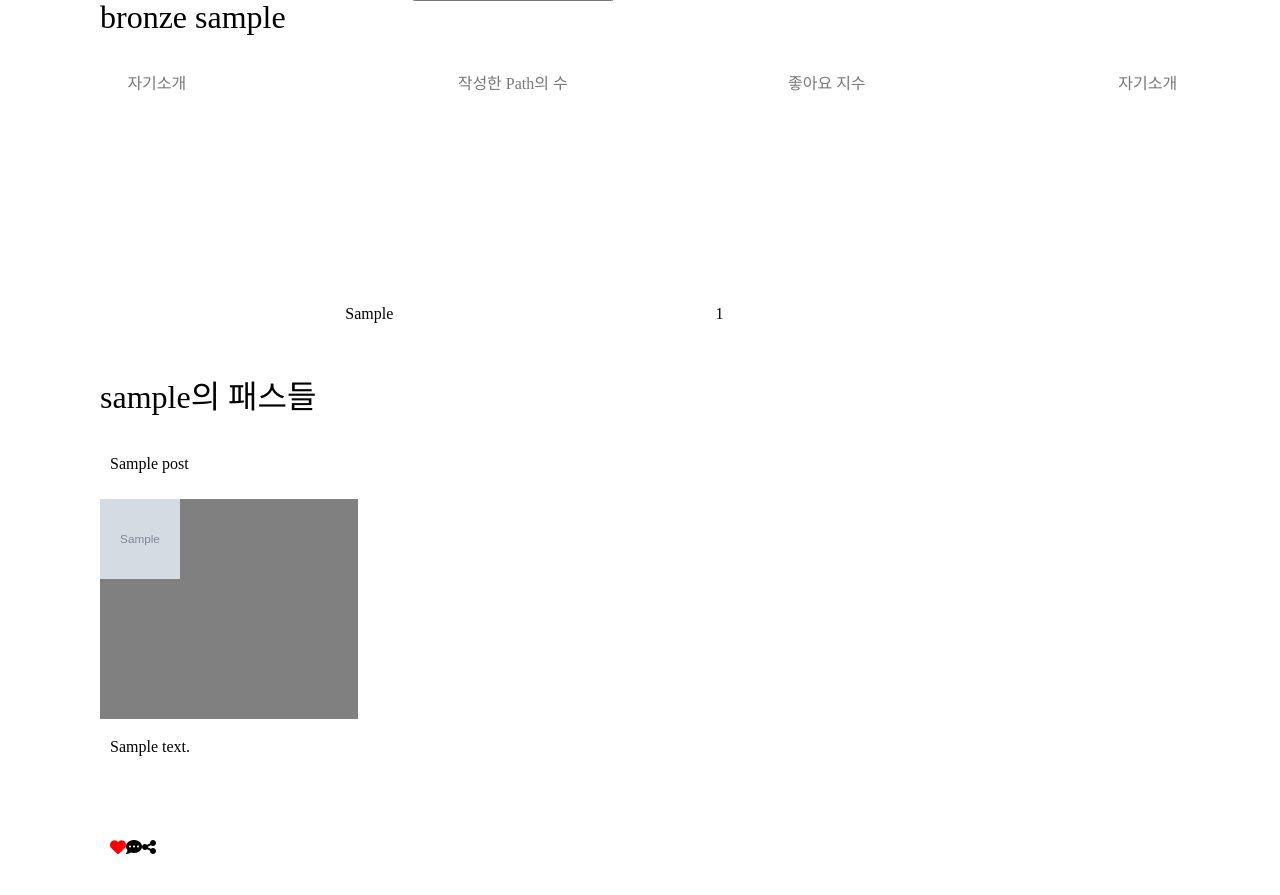
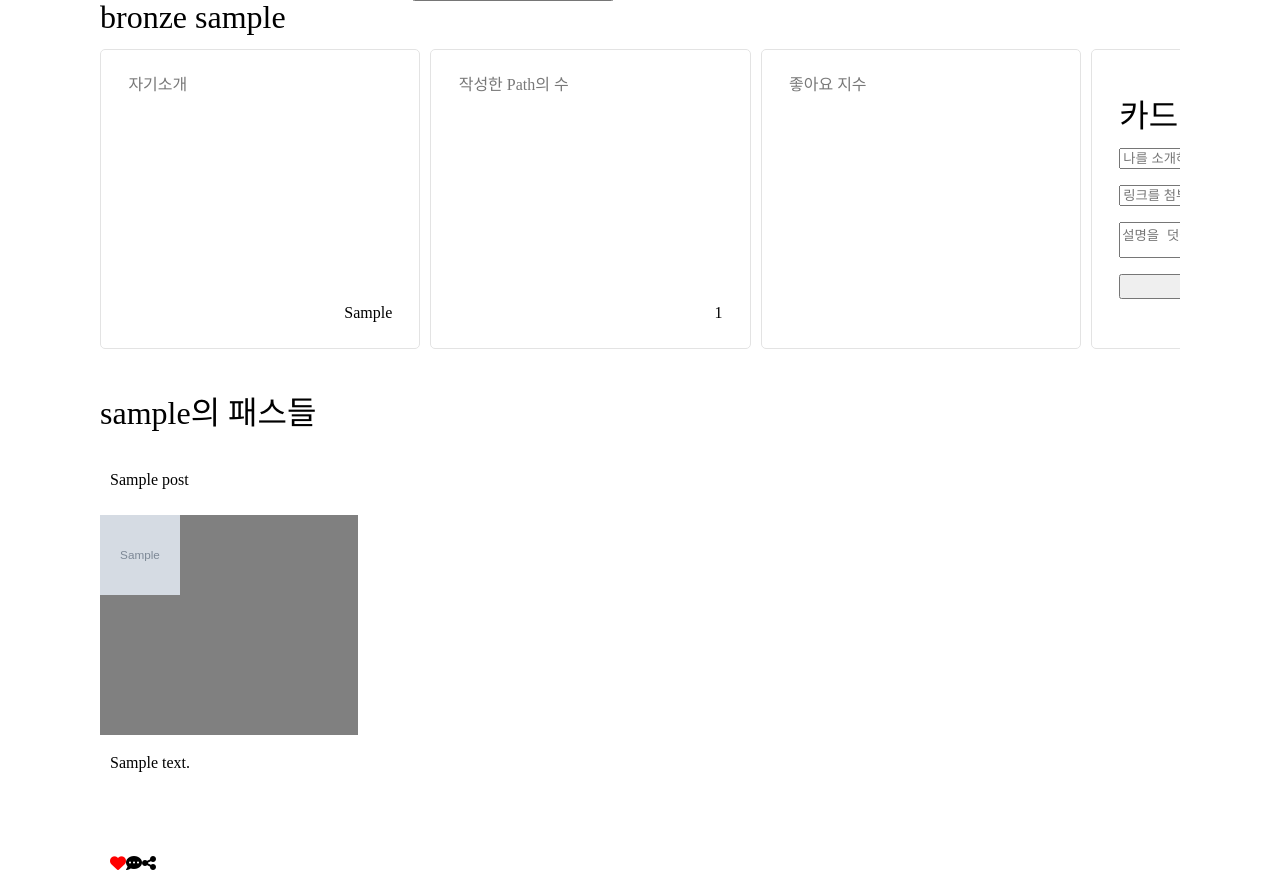
Before and after one commit to junseok44/myPath, a Django app: page /user/user_page/00000000-0000-0000-0000-000000000001 in a window 1280 px wide. Shown: the part 24-919 px from the top of the page. Before the commit the page ends 878 px from the top, so only its background shows below. Run offline with Django 4.2, Linux system fonts and the light colour scheme; tables that the repository leaves empty hold one stand-in row (values such as "Sample post"); grey boxes marked "Sample" are stand-in pictures; parts of the project's set-up code (start-up, migrations or seed data) failed here and were passed over; some libraries are stand-ins or nearby versions.

Commit message:
[feat] userCard 추가 form

```diff
--- a/server/static/shared.css
+++ b/server/static/shared.css
@@ -55,7 +55,7 @@
 }
 
 .hidden {
-  display: none;
+  display: none !important;
 }
 
 .fa-solid.fa-heart {
@@ -175,9 +175,15 @@
   flex-direction: column;
   justify-content: space-between;
   background-color: white;
-  border: solid 1px --border-grey;
+  border: 1px solid var(--border-grey);
   border-radius: 5px;
   color: black;
+}
+
+.usercard__container.add {
+  justify-content: center;
+  align-items: center;
+  font-size: 2rem;
 }
 
 .usercard__header {
--- a/server/static/user/userpage.css
+++ b/server/static/user/userpage.css
@@ -2,21 +2,17 @@
   margin-bottom: 2rem;
 }
 
-/* .userPage {
+.userPage__add-btn {
+  z-index: 10;
+}
+
+.userPage__add-form {
   display: flex;
   flex-direction: column;
+  width: 100%;
   gap: 1rem;
 }
 
-.userPage__post-container {
-  display: grid;
-  grid-template-columns: repeat(6, 1fr);
-
-  @media screen and (max-width: 800px) {
-    grid-template-columns: repeat(3, 1fr);
-  }
-
-  @media screen and (max-width: 450px) {
-    grid-template-columns: 1fr;
-  }
-} */
+.userPage__add-form textarea {
+  flex: 1;
+}
--- a/server/templates/user/user_page.html
+++ b/server/templates/user/user_page.html
@@ -25,6 +25,18 @@
     <div class="usercard__container">
       <div class="usercard__header">좋아요 지수</div>
       <div class="usercard__body"></div>
+    </div>
+    <div class="usercard__container add">
+      <!-- <div class="userPage__add-btn">
+        <i class="fa-solid fa-plus"></i>
+      </div> -->
+      <form class="userPage__add-form">
+        <h1>카드 추가</h1>
+        <input placeholder="나를 소개하는 제목을 입력해주세요!"/ >
+        <input placeholder="링크를 첨부해주세요!" />
+        <textarea placeholder="설명을 덧붙여주세요!"></textarea>
+        <button class="btn">확인</button>
+      </form>
     </div>
   </div>
   <div class="post__title">{{user.username}}의 패스들</div>
@@ -56,21 +68,33 @@
   </div>
 </div>
 
+<script>
+  document.addEventListener("DOMContentLoaded", function () {
+    // Handler when the DOM is fully loaded
+    const addBtn = document.querySelector(".userPage__add-btn");
+    const addForm = document.querySelector(".userPage__add-form");
+    addBtn.parentElement.onclick = () => {
+      addBtn.classList.toggle("hidden");
+      addForm.classList.toggle("hidden");
+    }
+
+    };
+  });
+</script>
 <script src="https://ajax.googleapis.com/ajax/libs/jquery/3.6.0/jquery.min.js"></script>
 <script src="{% static 'library/OwlCarousel2-2.3.4/dist/owl.carousel.min.js' %}"></script>
 <script>
   $(".owl-carousel").owlCarousel({
     loop: true,
     margin: 10,
-
     responsiveClass: true,
+    nav: false,
     responsive: {
       0: {
         items: 1.15,
       },
       600: {
         items: 3,
-        nav: false,
       },
       1000: {
         items: 3.3,
```
